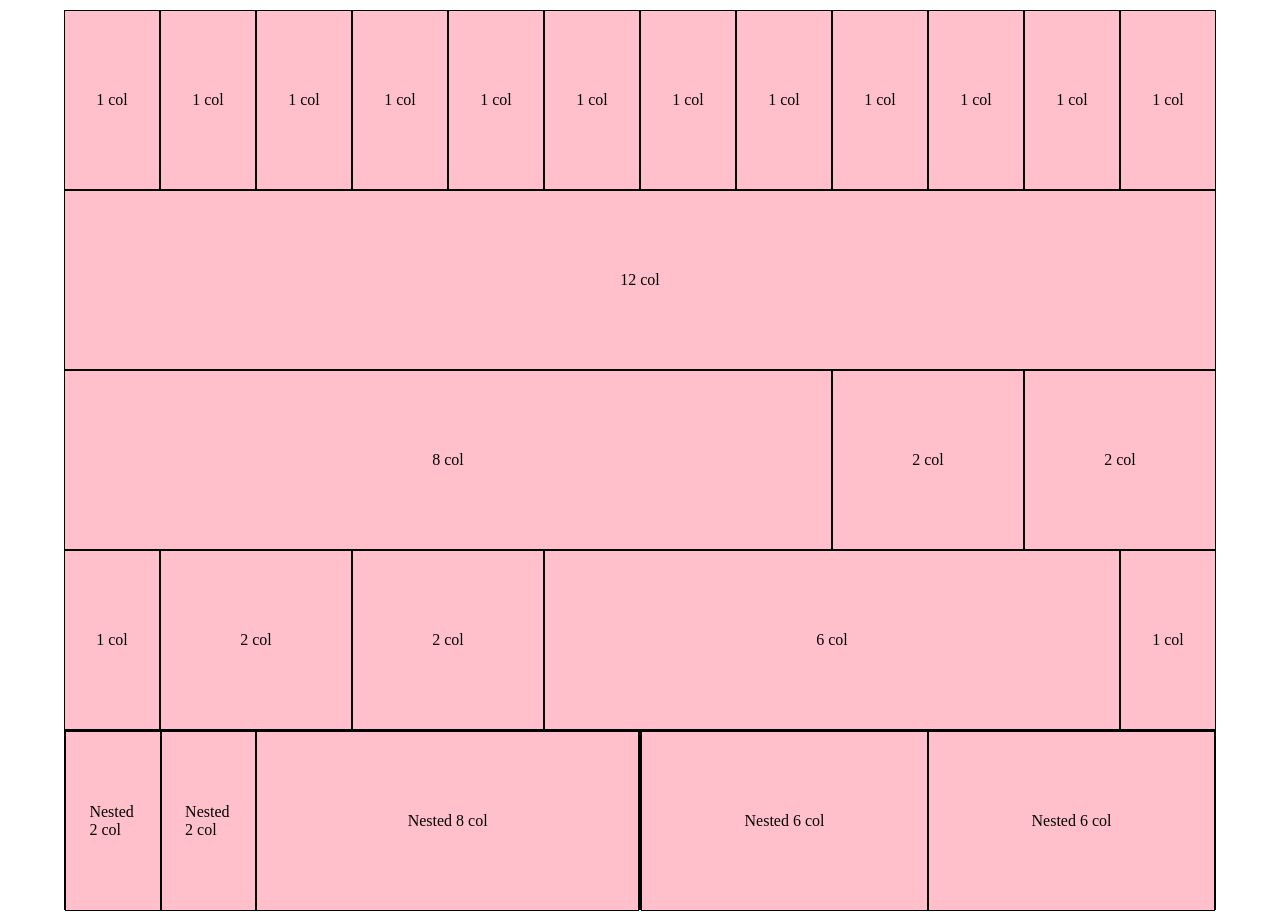
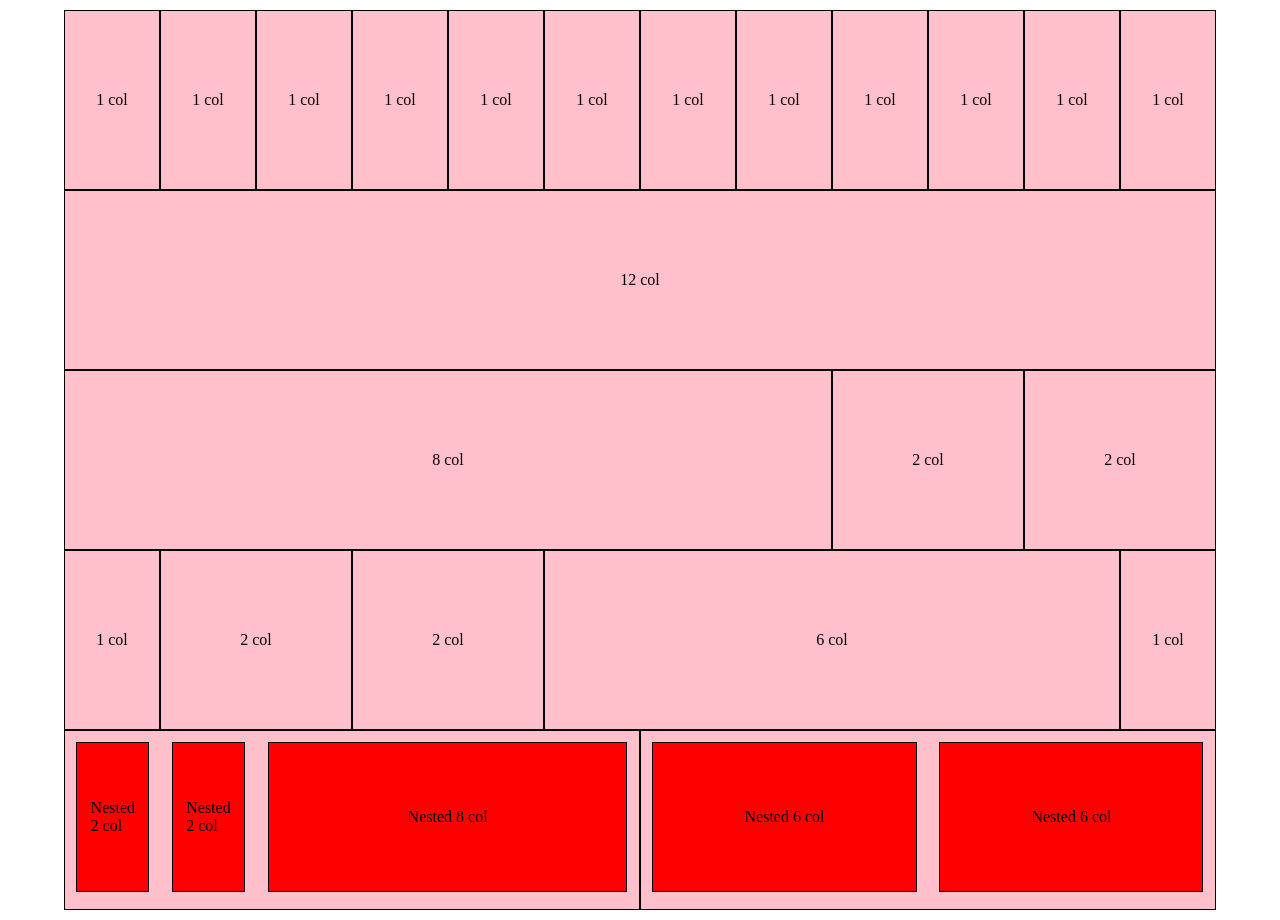
Before and after one commit to ailequal/html-css-12bool, a plain HTML site: page index.html in a window 1280 px wide. Drawn offline with Linux system fonts and the light colour scheme.

Commit message:
Added red row

```diff
--- a/css/style.css
+++ b/css/style.css
@@ -24,5 +24,21 @@ body {
   transform: translate(-50%, -50%);
 }
 
+.nest > [class^="col-"] {
+  height: 150px;
+  margin: 2%;
+  background-color: red;
+}
+
+.nest > .col-2 {
+  width: calc(((100% / 12) * 2) - 4%);
+}
+.nest > .col-6 {
+  width: calc(((100% / 12) * 6) - 4%);
+}
+.nest > .col-8 {
+  width: calc(((100% / 12) * 8) - 4%);
+}
+
 /* footer */
 /* empty */
--- a/index.html
+++ b/index.html
@@ -47,14 +47,14 @@
     </div>
     <div class="container">
       <div class="col-6">
-        <div class="container">
+        <div class="container nest">
           <div class="col-2"><span>Nested 2 col</span></div>
           <div class="col-2"><span>Nested 2 col</span></div>
           <div class="col-8"><span>Nested 8 col</span></div>
         </div>
       </div>
       <div class="col-6">
-        <div class="container">
+        <div class="container nest">
           <div class="col-6"><span>Nested 6 col</span></div>
           <div class="col-6"><span>Nested 6 col</span></div>
         </div>
```
